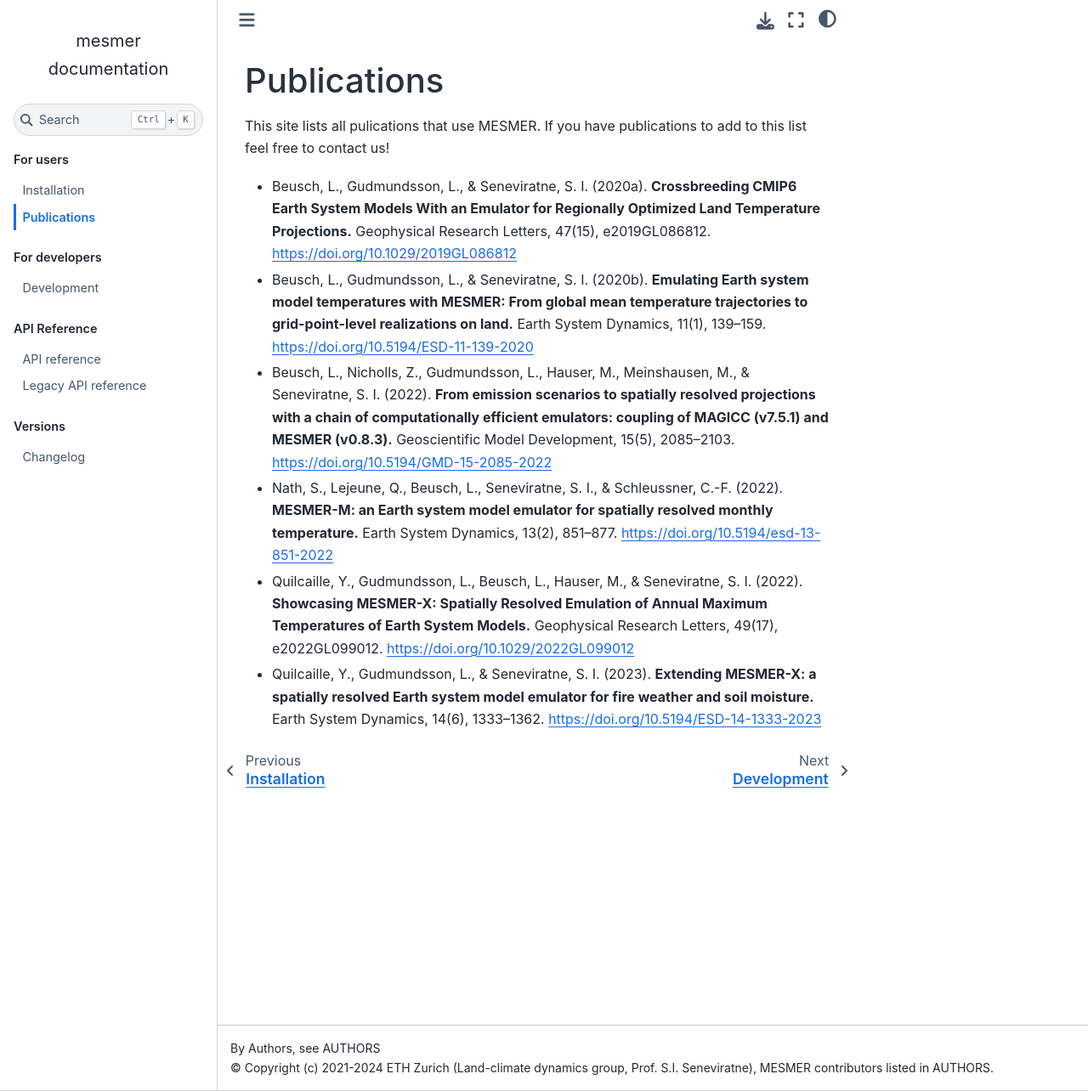
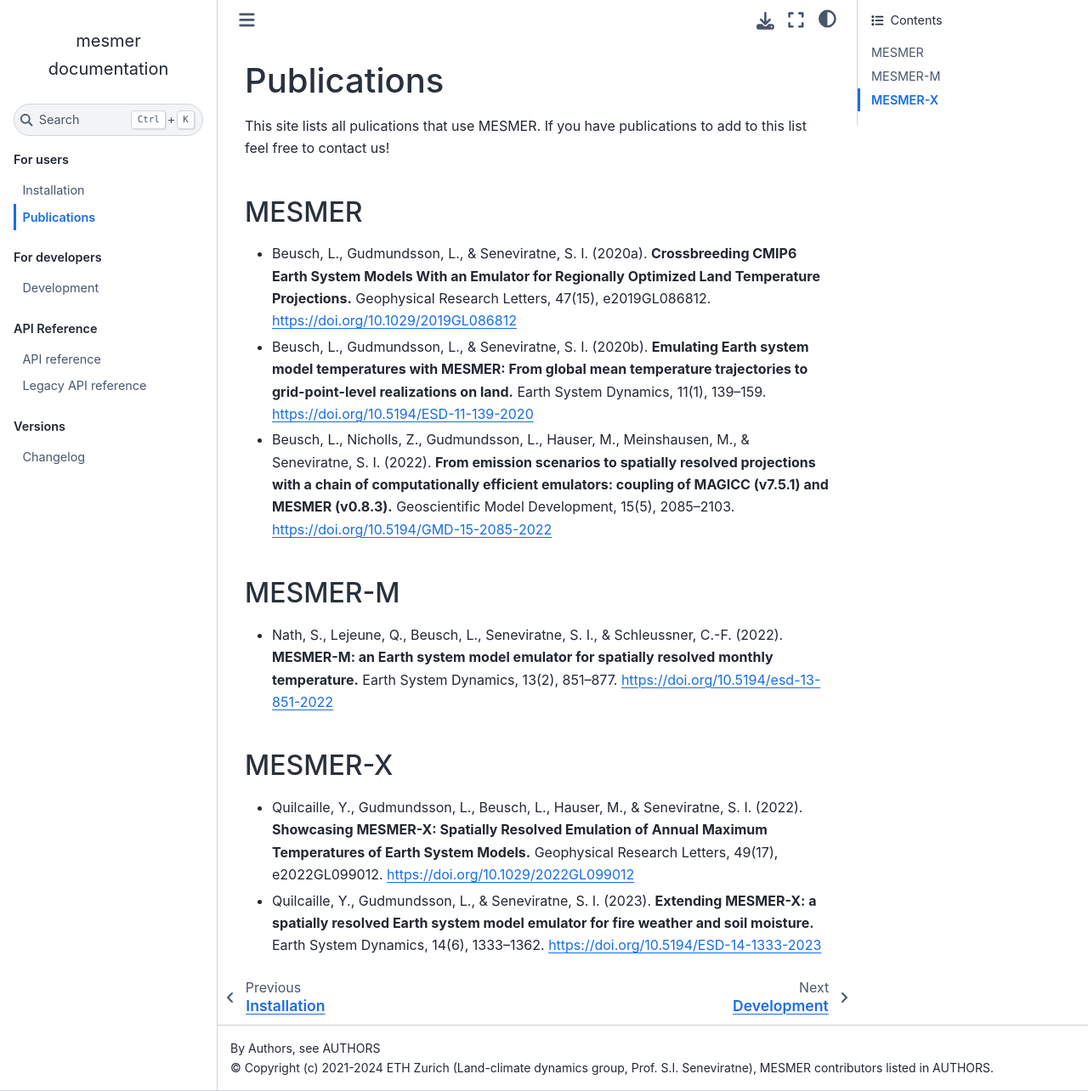
Before and after one commit to MESMER-group/mesmer, a Sphinx documentation site: the page built from docs/source/publications.rst, in a window 1280 px wide and 1284 px high. Shown: the whole window at 85% size. Built offline with Sphinx 7.4.7 and the Sphinx Book theme 1.1.4, drawn with Linux system fonts in a browser that asks for light colours; the version number could not be read and is left out.

Commit message:
categorized publications

```diff
--- a/docs/source/publications.rst
+++ b/docs/source/publications.rst
@@ -5,9 +5,17 @@
 
 This site lists all pulications that use MESMER. If you have publications to add to this list feel free to contact us!
 
+MESMER
+------
 - Beusch, L., Gudmundsson, L., & Seneviratne, S. I. (2020a). **Crossbreeding CMIP6 Earth System Models With an Emulator for Regionally Optimized Land Temperature Projections.** Geophysical Research Letters, 47(15), e2019GL086812. https://doi.org/10.1029/2019GL086812
 - Beusch, L., Gudmundsson, L., & Seneviratne, S. I. (2020b). **Emulating Earth system model temperatures with MESMER: From global mean temperature trajectories to grid-point-level realizations on land.** Earth System Dynamics, 11(1), 139–159. https://doi.org/10.5194/ESD-11-139-2020
 - Beusch, L., Nicholls, Z., Gudmundsson, L., Hauser, M., Meinshausen, M., & Seneviratne, S. I. (2022). **From emission scenarios to spatially resolved projections with a chain of computationally efficient emulators: coupling of MAGICC (v7.5.1) and MESMER (v0.8.3).** Geoscientific Model Development, 15(5), 2085–2103. https://doi.org/10.5194/GMD-15-2085-2022
+
+MESMER-M
+--------
 - Nath, S., Lejeune, Q., Beusch, L., Seneviratne, S. I., & Schleussner, C.-F. (2022). **MESMER-M: an Earth system model emulator for spatially resolved monthly temperature.** Earth System Dynamics, 13(2), 851–877. https://doi.org/10.5194/esd-13-851-2022
+
+MESMER-X
+--------
 - Quilcaille, Y., Gudmundsson, L., Beusch, L., Hauser, M., & Seneviratne, S. I. (2022). **Showcasing MESMER-X: Spatially Resolved Emulation of Annual Maximum Temperatures of Earth System Models.** Geophysical Research Letters, 49(17), e2022GL099012. https://doi.org/10.1029/2022GL099012
 - Quilcaille, Y., Gudmundsson, L., & Seneviratne, S. I. (2023). **Extending MESMER-X: a spatially resolved Earth system model emulator for fire weather and soil moisture.** Earth System Dynamics, 14(6), 1333–1362. https://doi.org/10.5194/ESD-14-1333-2023
```
